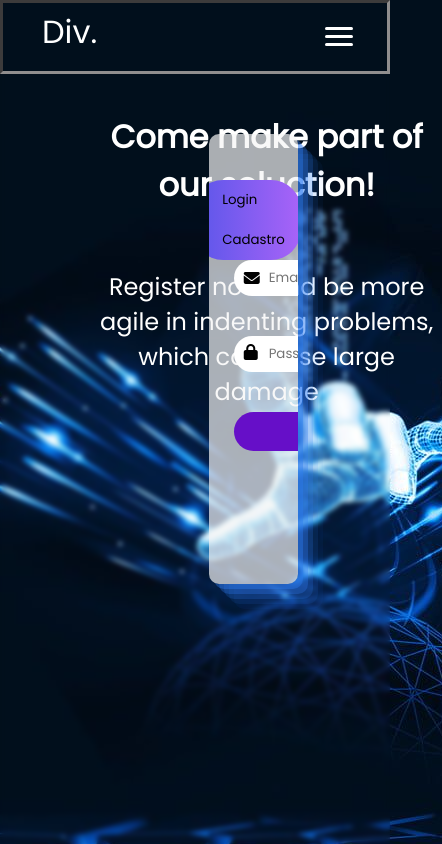
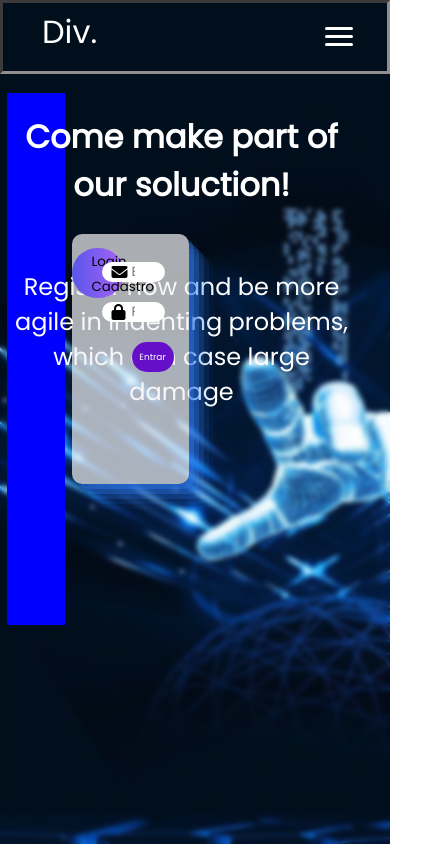
Before and after one commit to Grupo-5-Pesquisa-e-inovacao/Paginas_Essenciais, a plain HTML site: page test.html in a window 390 px wide. Shown: the whole page, 442 px wide, since content can reach past the window. Drawn offline with Linux system fonts and the light colour scheme.

Commit message:
versão atualizada 29/8 @jhonathaGC

```diff
--- a/CSS/test.css
+++ b/CSS/test.css
@@ -80,20 +80,20 @@ a{
 main{
     display: flex;
     align-items: center;
-    justify-content: center;
+    justify-content:  center;
     margin-top: 5%;
+    width: 100%;
 }
 
 .bem-vindo{
     width: 30%;
-    height: 63vh;
+    max-width: 400px;
+    height: auto;
     color: white;
-    /*background-color: blue;*/
-
 }
 .bem-vindo h1{
-    width: 350px;
-    margin-top: 20px;
+    width: 90%;
+    margin-top: 11%;
     font-size: 2rem;
     text-align: center;
 }
@@ -102,14 +102,13 @@ main{
     font-size: 1.5rem;
     margin-top: 60px;
     width: 350px;
-
-
 }
 .container {
   background-color: rgba(245, 245, 245, 0.693);
   padding: 6px;
-  width: 23%;
-  height: 450px;
+  width: 100%;
+  max-width: 350px;
+  height: 60vh;
   display: flex;
   flex-direction: column;
   align-items: center;
@@ -121,14 +120,15 @@ main{
 
 form {
   position: absolute;
-  margin-top: 80px;
+  margin-top: 20%;
   transition: .5s;
-  width: 300px;
-  height: 400px;
+  width: 90%;
+  height: auto;
 }
 
 .login-cadastro {
-  margin-top: 40px;
+  margin-top: 12%;
+  margin-bottom: 5%;
   position: relative;
   border-radius: 30px;
 }
@@ -143,7 +143,7 @@ form {
 
 .button-cor {
   position: absolute;
-  width: 108px;
+  width: 45%;
   height: 100%;
   background: linear-gradient(to right, #5956e9, #a963f8);
   border-radius: 30px;
@@ -168,7 +168,7 @@ button[type="submit"] {
   outline: none;
   padding: 8px 0 8px 15px;
   font-size: 15px;
-  margin-top: 40px;
+  margin-top: 12%;
   cursor: pointer;
 }
 
@@ -200,6 +200,8 @@ i {
 }
 
 @media (max-width: 768px){
+
+
     .navigation{
         display: block;
     }
@@ -233,4 +235,74 @@ i {
     .nav-menu.active{
         left: 0;
     }
+    main{
+        display: flex;
+        justify-content: space-evenly;
+        align-items: center;
+        width: 50%;
+    }
+    .container{
+        width: 60%;
+        height: 250px;
+        padding: 0;
+    }
+    .container input{
+      width: 60%;
+      margin: 5px 0 15px 5px;
+      padding: 0 30px;
+    }
+    .container .iEmail{
+      margin: 0;
+      top: -3px;
+      left: 5px;
+    }
+    .container .iPassword{
+      top: 37px;
+      left: 5px;
+    }
+    .container .passwordConfirmation{
+      top: 77px;
+      left: 5px;
+    }
+    button[type="submit"]{
+      text-align: center;
+      font-size: 9px;
+      padding: 0;
+      margin: 5px 0 0 35px;
+      height: 30px;
+      width: 40%;
+    }
+    .login-cadastro button{
+      padding: 0 10px;
+      left: 10px;
+    }
+    .bem-vindo{
+      width: 30%;
+      height: 63vh;
+      color: white;
+      /*background-color: blue;*/
+
+  }
+  .bem-vindo{
+    width: 30%;
+    height: 63vh;
+    color: white;
+    background-color: blue;
+
 }
+  .bem-vindo h1{
+      width: 350px;
+      margin-top: 20px;
+      font-size: 2rem;
+      text-align: center;
+  }
+  .bem-vindo p{
+      text-align: center;
+      font-size: 1.5rem;
+      margin-top: 60px;
+      width: 350px;
+  }
+
+
+
+}
--- /dev/null
+++ b/CSS/test2.css
@@ -0,0 +1,52 @@
+body {
+    margin: 0;
+    font-family: Arial, sans-serif;
+    display: flex;
+    justify-content: center;
+    align-items: center;
+    min-height: 100vh;
+    background-color: #f1f1f1;
+  }
+
+  .container {
+    background-color: #fff;
+    padding: 20px;
+    border-radius: 10px;
+    box-shadow: 0px 0px 10px rgba(0, 0, 0, 0.2);
+    width: 90%;
+    max-width: 400px;
+  }
+
+  .login-form {
+    text-align: center;
+  }
+
+  .login-form h2 {
+    margin-bottom: 20px;
+  }
+
+  input {
+    width: 100%;
+    padding: 10px;
+    margin-bottom: 10px;
+    border: 1px solid #ccc;
+    border-radius: 5px;
+  }
+
+  button {
+    background-color: #3498db;
+    color: white;
+    border: none;
+    padding: 10px 20px;
+    border-radius: 5px;
+    cursor: pointer;
+    transition: background-color 0.3s;
+  }
+
+  button:hover {
+    background-color: #2980b9;
+  }
+
+  @media (min-width: 767) {
+
+  }
--- a/test.html
+++ b/test.html
@@ -67,8 +67,7 @@
                 <i class="fas fa-lock iPassword"></i>
                 <input type="password" placeholder="Password" required />
                 <i class="fas fa-lock passwordConfirmation"></i>
-                <input type="checkbox" name="" id="">
-                <a href="#">Termos</a>
+
 
                 <button type="submit">Cadatrar</button>
             </form>
```
Also changed, not shown: test2.html (added, +47 -0 lines).
